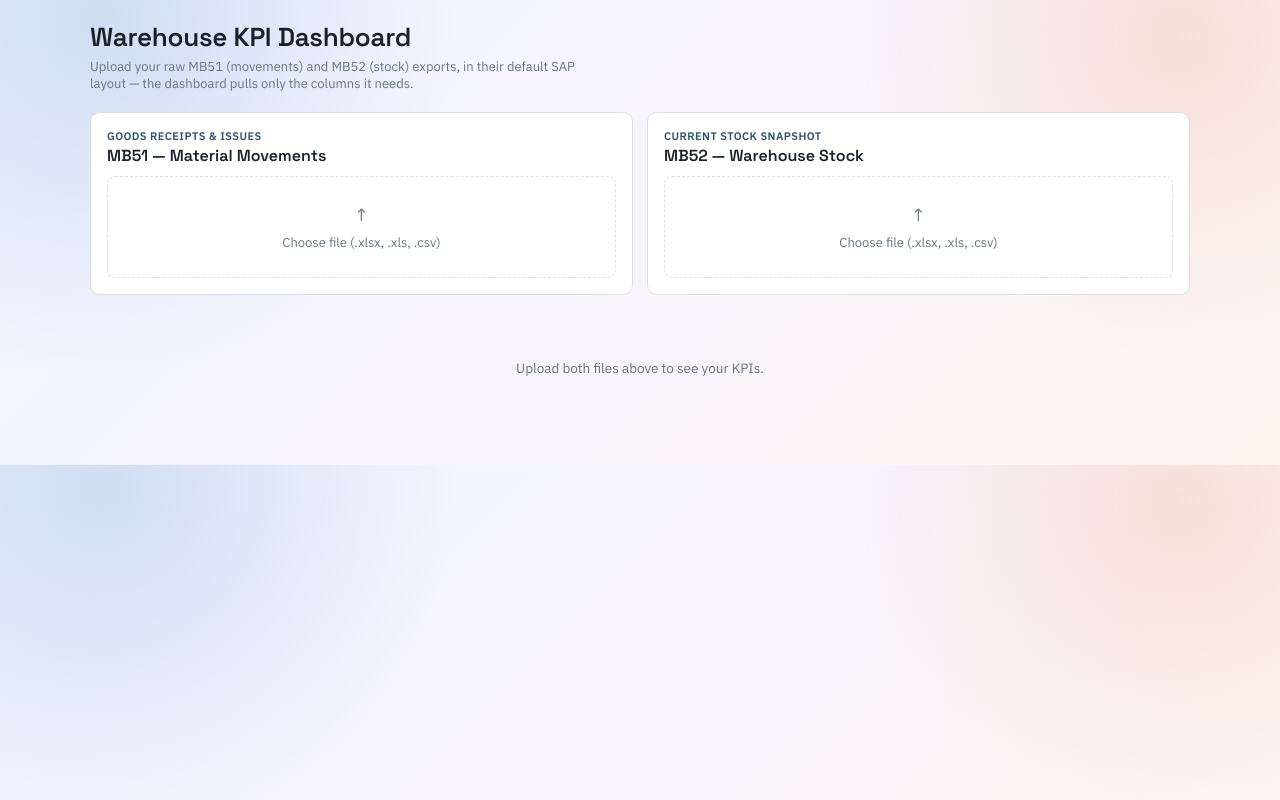
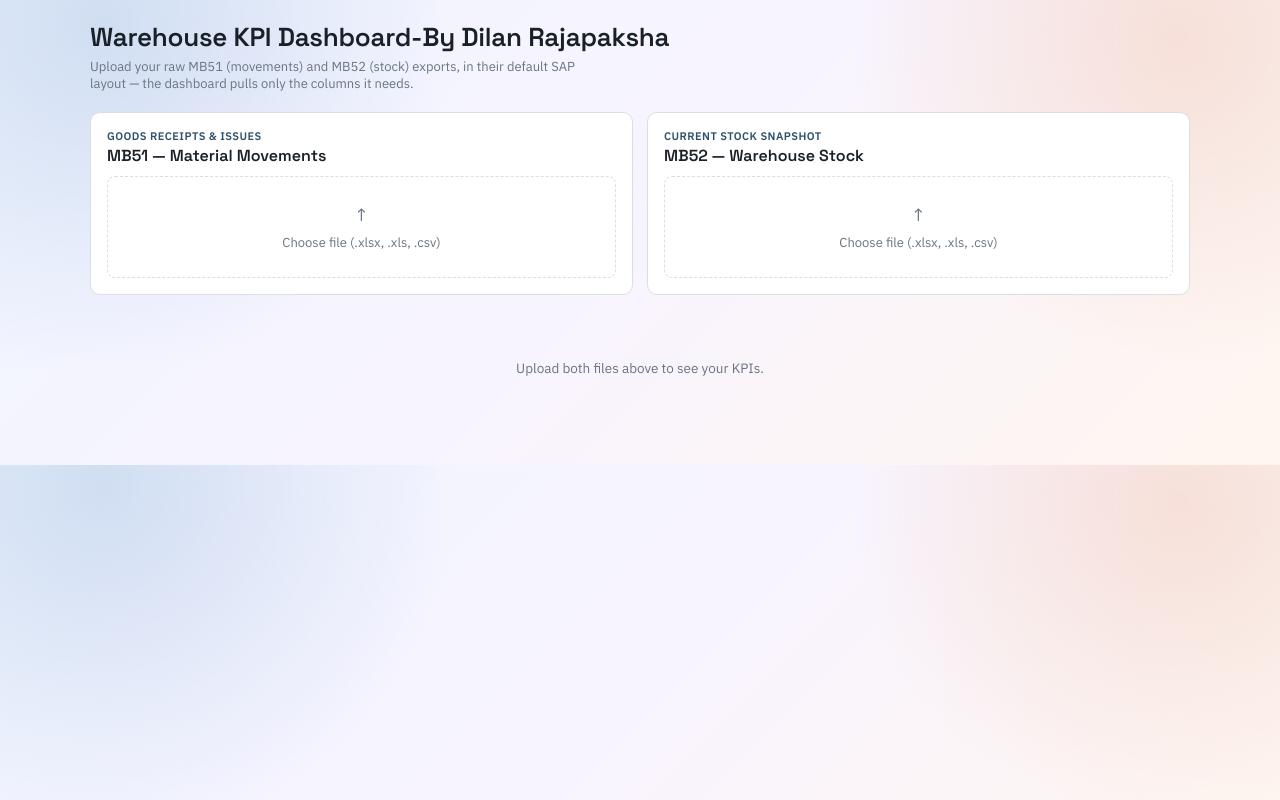
Before and after one commit to dilan559/kpi-dashboard, a plain HTML site: page index.html in a window 1280 px wide. Drawn offline with Linux system fonts and the light colour scheme.

Commit message:
Update index.html

```diff
--- a/index.html
+++ b/index.html
@@ -186,7 +186,7 @@ header h1 { font-size:26px; }
 <div class="wrap">
   <header>
     <div>
-      <h1>Warehouse KPI Dashboard</h1>
+      <h1>Warehouse KPI Dashboard-By Dilan Rajapaksha</h1>
       <p>Upload your raw MB51 (movements) and MB52 (stock) exports, in their default SAP layout — the dashboard pulls only the columns it needs.</p>
     </div>
     <button class="reset-all" id="resetAllBtn" onclick="resetAll()">↺ Start over</button>
```
